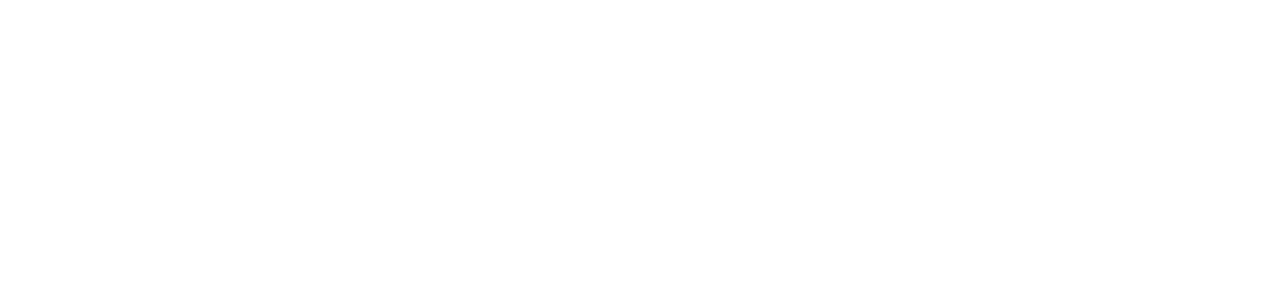
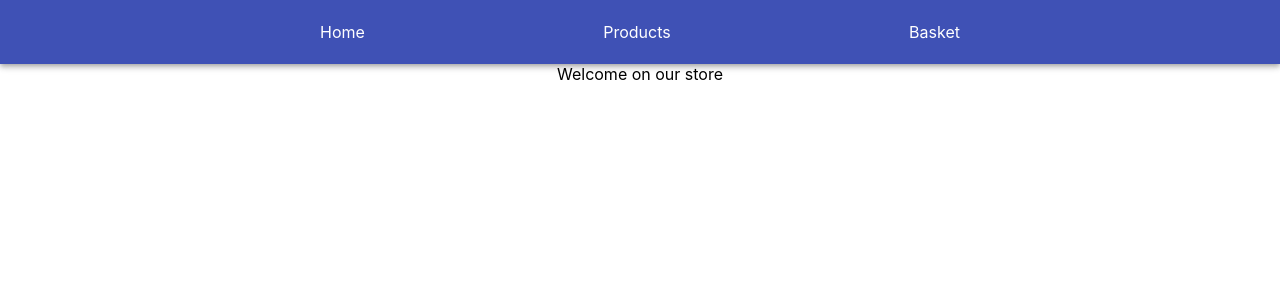
Before and after one commit to jeandct/react-store, a React (Create React App) app: page / in a window 1280 px wide. Shown: the top 300 px of the page. Built offline with nearby package versions, Linux system fonts and the light colour scheme.

Commit message:
set catalogue in context

```diff
--- a/package.json
+++ b/package.json
@@ -4,6 +4,7 @@
   "private": true,
   "dependencies": {
     "@material-ui/core": "^4.11.0",
+    "@material-ui/icons": "^4.9.1",
     "@material-ui/styles": "^4.10.0",
     "@testing-library/jest-dom": "^5.11.6",
     "@testing-library/react": "^11.1.2",
--- a/src/App.js
+++ b/src/App.js
@@ -1,7 +1,28 @@
 import './App.css';
+import NavBar from './components/NavBar';
+import { BrowserRouter as Router, Switch, Route } from 'react-router-dom';
+import Basket from './components/Basket';
+import Product from './components/Product';
+import ProductsList from './components/ProductsList';
+import Home from './components/Home.js';
+import ProductsContextProvider from './contexts/ProductsContext';
 
 function App() {
-  return <div className='App'></div>;
+  return (
+    <div className='App'>
+      <Router>
+        <NavBar />
+        <Switch>
+          <ProductsContextProvider>
+            <Route exact path='/' component={Home}></Route>
+            <Route exact path='/products' component={ProductsList}></Route>
+            {/* <Route path='/products/:id' component={Product}></Route>
+            <Route path='/basket' component={Basket}></Route> */}
+          </ProductsContextProvider>
+        </Switch>
+      </Router>
+    </div>
+  );
 }
 
 export default App;
--- /dev/null
+++ b/src/components/Home.js
@@ -0,0 +1,8 @@
+import React, { useEffect } from 'react';
+import axios from 'axios';
+
+const Home = () => {
+  return <div>Welcome on our store</div>;
+};
+
+export default Home;
--- /dev/null
+++ b/src/components/NavBar.css
@@ -0,0 +1,4 @@
+a {
+  text-decoration: none;
+  color: white;
+}
--- /dev/null
+++ b/src/components/NavBar.js
@@ -0,0 +1,30 @@
+import React from 'react';
+import { NavLink } from 'react-router-dom';
+import { makeStyles } from '@material-ui/styles';
+import AppBar from '@material-ui/core/AppBar';
+import Toolbar from '@material-ui/core/Toolbar';
+import './NavBar.css';
+
+const useStyles = makeStyles((theme) => ({
+  root: {
+    width: '50%',
+    justifyContent: 'space-between',
+    margin: '0px auto',
+  },
+}));
+
+const NavBar = () => {
+  const classes = useStyles();
+
+  return (
+    <AppBar position='static'>
+      <Toolbar className={classes.root}>
+        <NavLink to='/'>Home</NavLink>
+        <NavLink to='/products'>Products</NavLink>
+        <NavLink to='/basket'>Basket</NavLink>
+      </Toolbar>
+    </AppBar>
+  );
+};
+
+export default NavBar;
--- /dev/null
+++ b/src/components/ProductsList.js
@@ -0,0 +1,14 @@
+import React, { useContext, useEffect } from 'react';
+import { ProductsContext } from '../contexts/ProductsContext';
+
+const ProductsLists = () => {
+  const { catalogue, getCatalogue } = useContext(ProductsContext);
+
+  useEffect(() => {
+    getCatalogue();
+  });
+
+  return <div>Catalogue</div>;
+};
+
+export default ProductsLists;
--- /dev/null
+++ b/src/contexts/ProductsContext.js
@@ -0,0 +1,23 @@
+import React, { createContext, useState } from 'react';
+import axios from 'axios';
+
+export const ProductsContext = createContext();
+
+const ProductsContextProvider = ({ children }) => {
+  const [catalogue, setCatalogue] = useState([]);
+
+  const getCatalogue = () => {
+    axios
+      .get('https://fakestoreapi.com/products')
+      .then((res) => setCatalogue(res.data))
+      .catch((err) => console.error(err));
+  };
+
+  return (
+    <ProductsContext.Provider value={{ catalogue, getCatalogue }}>
+      {children}
+    </ProductsContext.Provider>
+  );
+};
+
+export default ProductsContextProvider;
```
Also changed, not shown: src/components/Basket.js (added), src/components/Footer.js (added), src/components/Product.js (added), 1 other file (tests, documents, lock files or other folders).
